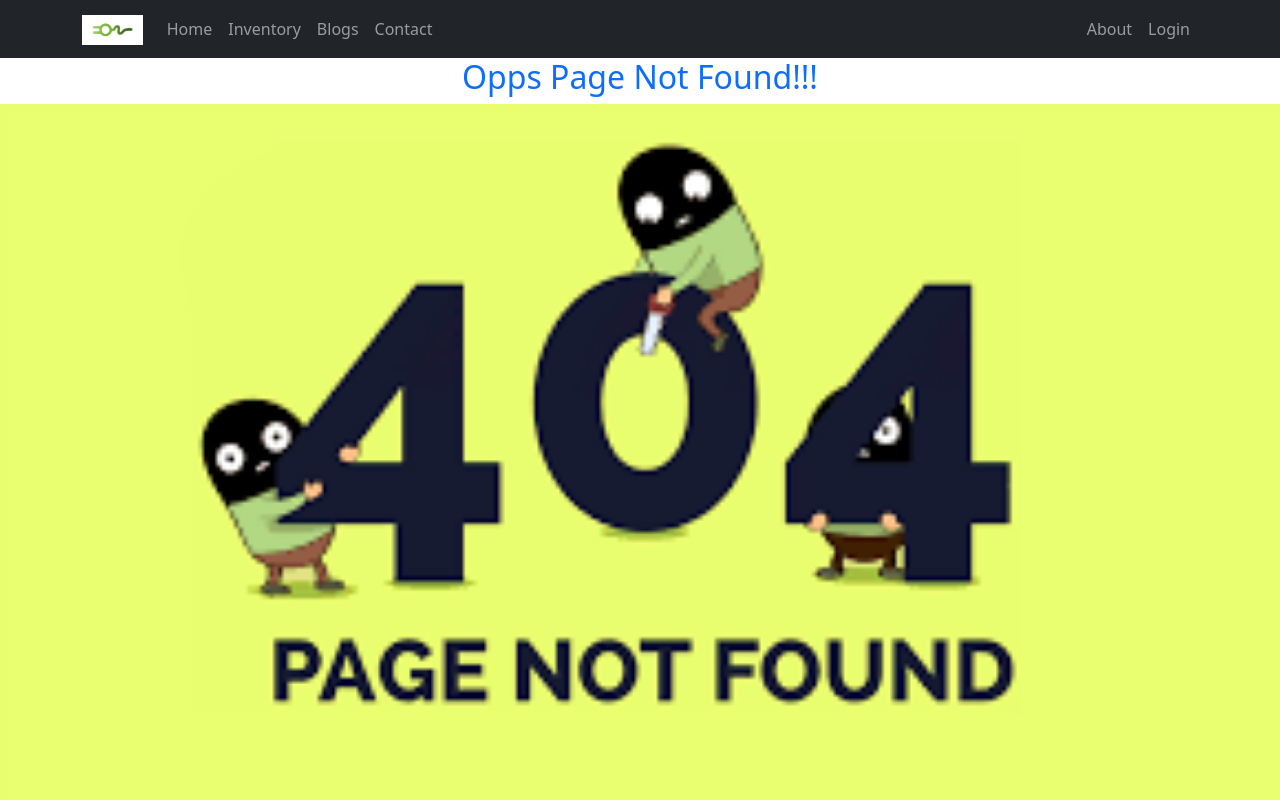
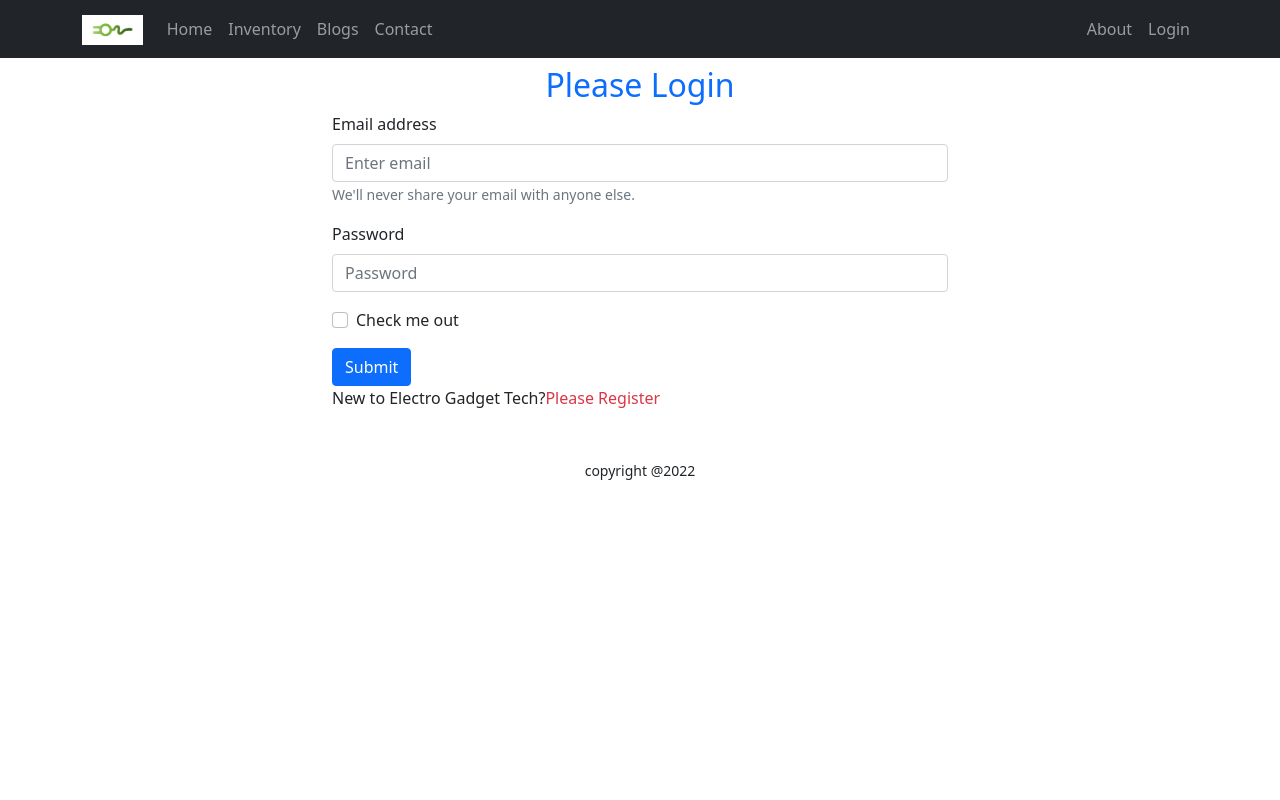
Before and after one commit to SymaNusratAnanna/electro-gadget-tech, a React (Create React App) app: page /login in a window 1280 px wide. Before the commit this address had no page. Shown: the top 800 px of the page. Built offline with nearby package versions, Linux system fonts and the light colour scheme.

Commit message:
register added

```diff
--- a/src/App.js
+++ b/src/App.js
@@ -11,6 +11,8 @@
 import Blogs from "./Pages/Blogs/Blogs";
 import InventoryDetails from "./Pages/InventoryDetails/InventoryDetails";
 import Notfound from "./Pages/Notfound/Notfound";
+import Login from "./Pages/Login/Login";
+import Register from "./Pages/Register/Register";
 
 function App() {
   return (
@@ -28,6 +30,8 @@
         <Route path="/about" element={<About></About>}></Route>
         <Route path="/inventory" element={<Inventory></Inventory>}></Route>
         <Route path="/blogs" element={<Blogs></Blogs>}></Route>
+        <Route path="/login" element={<Login></Login>}></Route>
+        <Route path="/register" element={<Register></Register>}></Route>
         <Route path="*" element={<Notfound></Notfound>}></Route>
       </Routes>
       <Footer></Footer>
--- /dev/null
+++ b/src/Pages/Login/Login.js
@@ -0,0 +1,67 @@
+import React, { useRef } from "react";
+import { Button, Form } from "react-bootstrap";
+import { Link, useNavigate } from "react-router-dom";
+
+const Login = () => {
+  const emailRef = useRef("");
+  const passwordRef = useRef("");
+  const navigate = useNavigate()
+
+  const handleSubmit = (event) => {
+    event.preventDefault();
+    // get email value
+    const email = emailRef.current.value;
+    const password = passwordRef.current.value;
+
+    console.log(email, password);
+  };
+  const navigateRegister = event =>{
+      navigate('/register');
+
+  }
+  return (
+    <div className="container w-50 mx-auto">
+      <h2 className="text-primary text-center mt-2">Please Login</h2>
+      {/* form create */}
+      <Form onSubmit={handleSubmit}>
+        <Form.Group className="mb-3" controlId="formBasicEmail">
+          <Form.Label>Email address</Form.Label>
+          <Form.Control
+            ref={emailRef}
+            type="email"
+            placeholder="Enter email"
+            required
+          />
+          <Form.Text className="text-muted">
+            We'll never share your email with anyone else.
+          </Form.Text>
+        </Form.Group>
+
+        <Form.Group className="mb-3" controlId="formBasicPassword">
+          <Form.Label>Password</Form.Label>
+          <Form.Control
+            ref={passwordRef}
+            type="password"
+            placeholder="Password"
+            required
+          />
+        </Form.Group>
+        <Form.Group className="mb-3" controlId="formBasicCheckbox">
+          <Form.Check type="checkbox" label="Check me out" />
+        </Form.Group>
+        {/* set button */}
+        <Button variant="primary" type="submit">
+          Submit
+        </Button>
+      </Form>
+      <p>
+        New to Electro Gadget Tech?
+        <Link to="/register" className="text-danger text-decoration-none" onClick={navigateRegister}>
+          Please Register
+        </Link>
+      </p>
+    </div>
+  );
+};
+
+export default Login;
--- /dev/null
+++ b/src/Pages/Register/Register.js
@@ -0,0 +1,61 @@
+import React from "react";
+import { Button, Form } from "react-bootstrap";
+import { Link, useNavigate } from "react-router-dom";
+
+const Register = () => {
+    const navigate = useNavigate();
+    const navigateLogin = () =>{
+        navigate('/login')
+    }
+
+    const handleRegister = event =>{
+        event.preventDefault();
+        console.log(event.target)
+    }
+  return (
+    <div className="container w-50 mx-auto">
+      <h2 className="text-primary text-center mt-2">Please Register</h2>
+      {/* form create */}
+      <Form onSubmit={handleRegister}>
+      <Form.Group className="mb-3" controlId="formBasicEmail">
+          <Form.Label>Name</Form.Label>
+          <Form.Control type="name" placeholder="Enter name" />
+
+        </Form.Group>
+
+
+        <Form.Group className="mb-3" controlId="formBasicEmail">
+          <Form.Label>Email address</Form.Label>
+          <Form.Control type="email" placeholder="Enter email" />
+          <Form.Text className="text-muted">
+            We'll never share your email with anyone else.
+          </Form.Text>
+        </Form.Group>
+
+        <Form.Group className="mb-3" controlId="formBasicPassword">
+          <Form.Label>Password</Form.Label>
+          <Form.Control type="password" placeholder="Password" />
+        </Form.Group>
+        <Form.Group className="mb-3" controlId="formBasicCheckbox">
+          <Form.Check type="checkbox" label="Check me out" />
+        </Form.Group>
+        {/* set button */}
+        <Button variant="primary" type="submit">
+          Submit
+        </Button>
+      </Form>
+      <p>
+        Already have an account?
+        <Link
+          to="/login"
+          className="text-danger text-decoration-none"
+          onClick={navigateLogin}
+        >
+          Please Login
+        </Link>
+      </p>
+    </div>
+  );
+};
+
+export default Register;
--- a/src/Pages/Shared/Header/Header.js
+++ b/src/Pages/Shared/Header/Header.js
@@ -1,7 +1,7 @@
 import React from 'react';
-import { Container, Nav, Navbar, NavDropdown } from 'react-bootstrap';
+import { Container, Nav, Navbar } from 'react-bootstrap';
 import { Link } from 'react-router-dom';
-import logo from '../../../images/Logo/logo.png'
+import logo from '../../../images/Logo/logo.png';
 
 const Header = () => {
     return (
@@ -21,7 +21,7 @@
     </Nav>
     <Nav>
       <Nav.Link as={Link} to="about">About</Nav.Link>
-      <Nav.Link eventKey={2} href="#memes">
+      <Nav.Link as={Link} to="login">
         Login
       </Nav.Link>
     </Nav>
```
Also changed, not shown: src/Pages/Login/Login.css (added), src/Pages/Register/Register.css (added).
